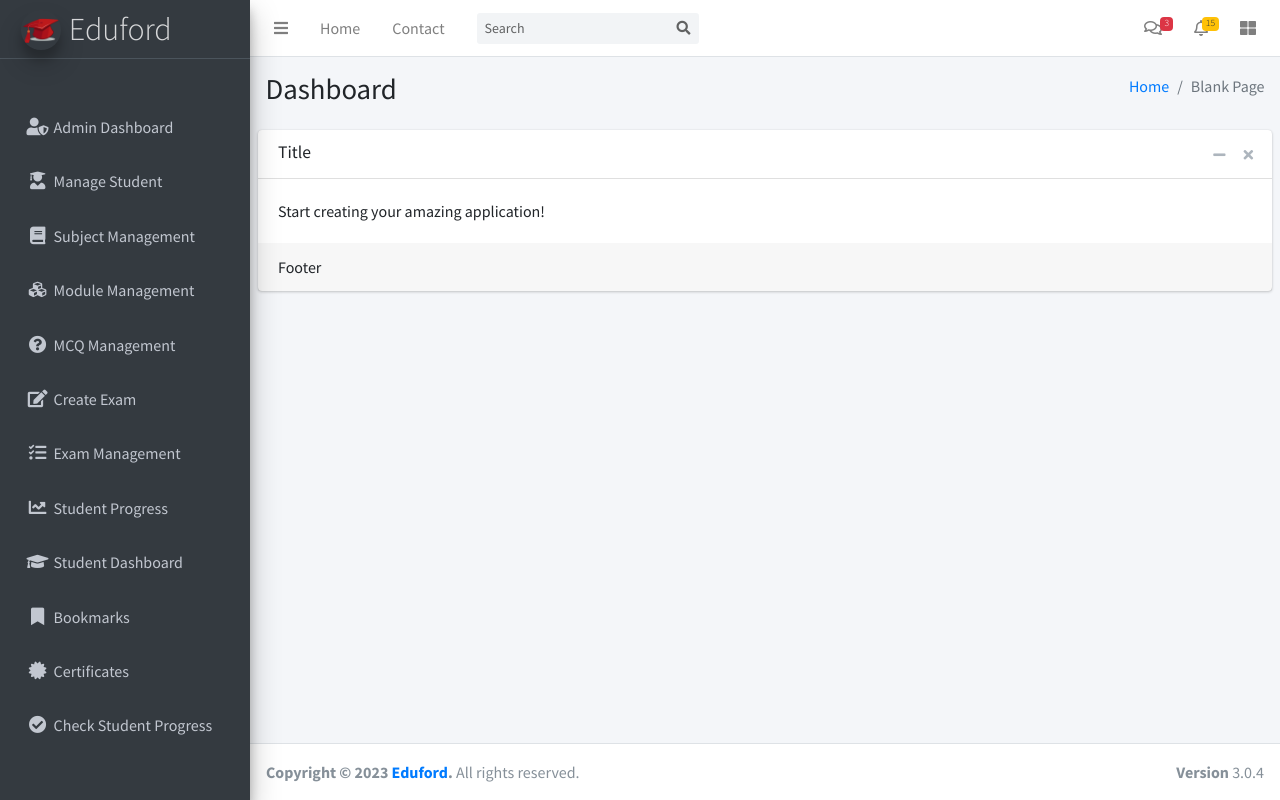
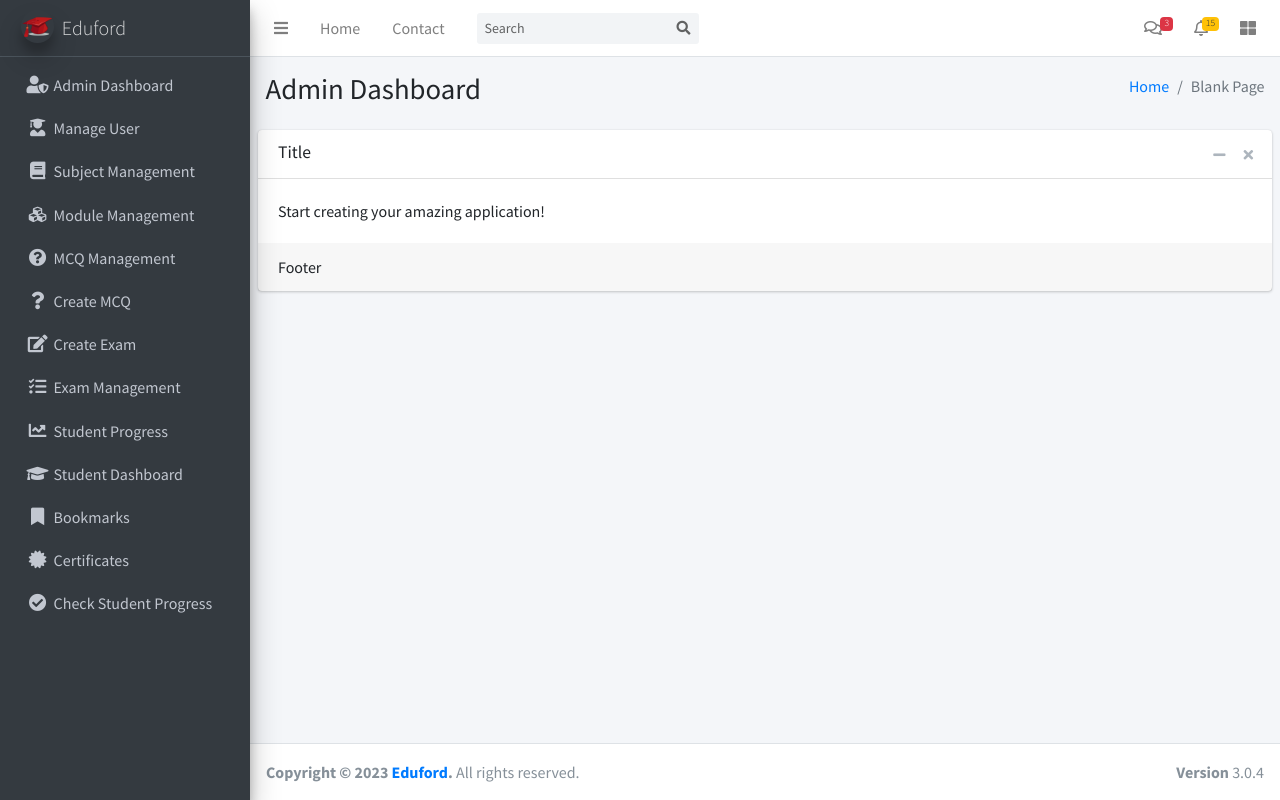
Before and after one commit to gayara/ExamDashboard, a React (Create React App) app: page /admin/dashboard in a window 1280 px wide. Built offline with nearby package versions, Linux system fonts and the light colour scheme.

Commit message:
update menu

```diff
--- a/src/layout/AdminLayout.jsx
+++ b/src/layout/AdminLayout.jsx
@@ -15,6 +15,7 @@ function AdminLayout() {
         <AdminSidebar />
         <div className="content-wrapper">
           <Outlet />
+
         </div>
         <AdminFooter />
       </div>
--- a/src/layout/components/AdminFooter.jsx
+++ b/src/layout/components/AdminFooter.jsx
@@ -2,7 +2,7 @@ import React from 'react'
 
 function AdminFooter() {
   return (
-    <footer className="main-footer">
+    <footer className="main-footer layout-footer-fixed">
     <div className="float-right d-none d-sm-block">
       <b>Version</b> 3.0.4
     </div>
--- a/src/layout/components/AdminSidebar.jsx
+++ b/src/layout/components/AdminSidebar.jsx
@@ -41,11 +41,12 @@ function AdminSidebar() {
           >
             <li className="nav-item has-treeview">
                 <AdminSidebarTreeview topic="Admin Dashboard" url="/admin/dashboard" icon="fas fa-user-shield" />
-                <AdminSidebarTreeview topic="Manage Student" icon="fas fa-user-graduate" />
+                <AdminSidebarTreeview topic="Manage User" icon="fas fa-user-graduate" />
                 <AdminSidebarTreeview topic="Subject Management" icon="fas fa-book" />
                 <AdminSidebarTreeview topic="Module Management" icon="fas fa-cubes" />
                 <AdminSidebarTreeview topic="MCQ Management" icon="fas fa-question-circle" />
-                <AdminSidebarTreeview topic="Create Exam" icon="fas fa-edit" submenu={[{ title: 'Subjects', url: '/admin/subjectList' }]} />
+                <AdminSidebarTreeview topic="Create MCQ" icon="fas fa-question" />
+                <AdminSidebarTreeview topic="Create Exam" icon="fas fa-edit" url ='/admin/subjectList' />
                 <AdminSidebarTreeview topic="Exam Management" icon="fas fa-tasks" />
                 <AdminSidebarTreeview topic="Student Progress" icon="fas fa-chart-line" />
                 <AdminSidebarTreeview topic="Student Dashboard" icon="fas fa-graduation-cap" />
--- a/src/pages/Dashboard.jsx
+++ b/src/pages/Dashboard.jsx
@@ -8,7 +8,7 @@ function Dashboard() {
       <div className="container-fluid">
         <div className="row mb-2">
           <div className="col-sm-6">
-            <h1>Dashboard</h1>
+            <h1>Admin Dashboard</h1>
           </div>
           <div className="col-sm-6">
             <ol className="breadcrumb float-sm-right">
```
Also changed, not shown: src/assets/css/adminlte.css.
